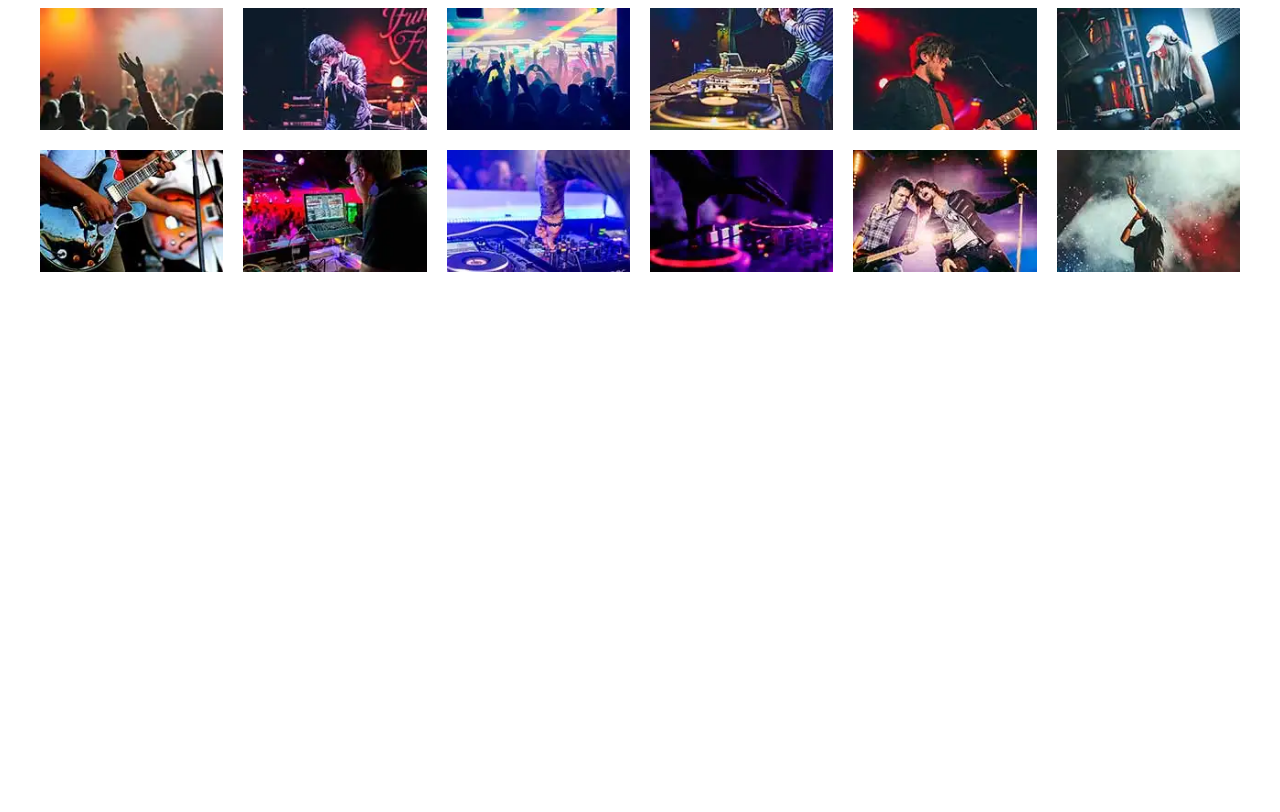
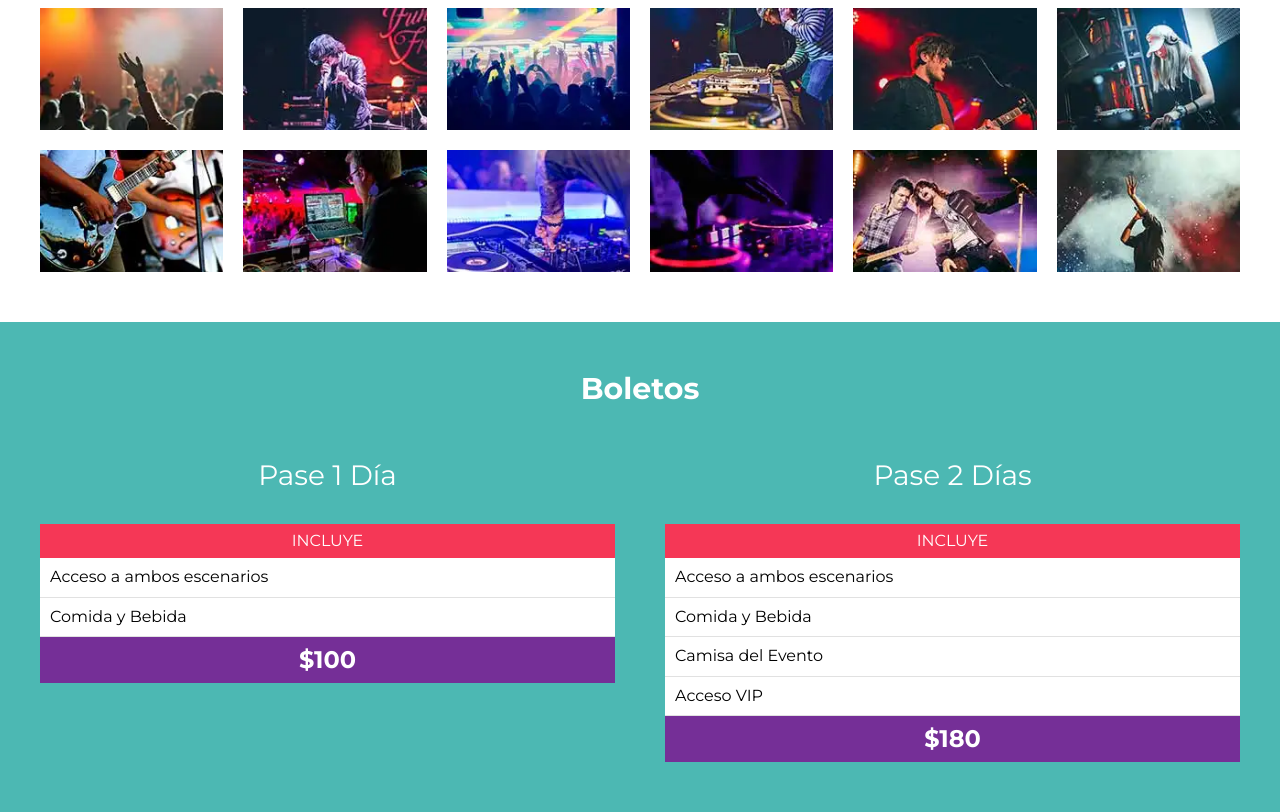
Before and after one commit to ElizabethCrnl/DesarrolloWeb05, a plain HTML site: page index.html in a window 1280 px wide. Shown: the part 2881-3693 px from the top of the page. Before the commit the page ends 3203 px from the top, so only its background shows below. Drawn offline with Linux system fonts and the light colour scheme.

Commit message:
gitignore y boletos

```diff
--- a/build/css/app.css
+++ b/build/css/app.css
@@ -623,3 +623,64 @@ img {
 .btn-cerrar:hover {
   cursor: pointer;
 }
+
+.boletos {
+  padding: 5rem 0;
+}
+.boletos h3 {
+  text-align: center;
+  color: #FFFFFF;
+  margin-bottom: 2rem;
+}
+@media (min-width: 768px) {
+  .boletos .contenedor-boletos {
+    display: grid;
+    grid-template-columns: repeat(2, 1fr);
+    gap: 5rem;
+  }
+}
+
+.pase {
+  color: black;
+}
+.pase-nombre {
+  text-align: center;
+  font-size: 2.8rem;
+  color: #FFFFFF;
+}
+.pase-header, .pase-footer {
+  padding: 0.5rem;
+}
+.pase-header p, .pase-footer p {
+  text-align: center;
+  color: #FFFFFF;
+  margin: 0;
+}
+.pase-header {
+  background-color: #F53756;
+}
+.pase-header p {
+  text-transform: uppercase;
+  font-size: 1.6rem;
+}
+.pase-body {
+  background-color: #FFFFFF;
+}
+.pase-body ul {
+  margin: 0;
+  padding: 0;
+  list-style: none;
+}
+.pase-body ul li,
+.pase-body ul :nth-child(odd) {
+  background-color: #FFFFFF;
+  padding: 1rem;
+  border-bottom: 1px solid #E1E1E1;
+}
+.pase-footer {
+  background-color: #752F97;
+}
+.pase-footer p {
+  font-size: 2.4rem;
+  font-weight: 700;
+}
--- a/index.html
+++ b/index.html
@@ -167,6 +167,44 @@
         <ul class="galeria-imagenes"></ul>
     </section>
 
+    <section class="boletos bg-verde">
+        <h3>Boletos</h3>
+        <div class="contenedor contenedor-boletos">
+            <div class="basico-pase">
+                <p class="pase-nombre">Pase 1 Día</p>
+                <header class="pase-header">
+                    <p>Incluye</p>
+                </header>
+                <div class="pase-body">
+                    <ul>
+                        <li>Acceso a ambos escenarios</li>
+                        <li>Comida y Bebida</li>
+                    </ul>
+                </div>
+                <footer class="pase-footer">
+                    <p>$100</p>
+                </footer>
+            </div><!--.basico pase-->
+            <div class="premium-pase">
+                <p class="pase-nombre">Pase 2 Días</p>
+                <header class="pase-header">
+                    <p>Incluye</p>
+                </header>
+                <div class="pase-body">
+                    <ul>
+                        <li>Acceso a ambos escenarios</li>
+                        <li>Comida y Bebida</li>
+                        <li>Camisa del Evento</li>
+                        <li>Acceso VIP</li>
+                    </ul>
+                </div>
+                <footer class="pase-footer">
+                    <p>$180</p>
+                </footer>
+            </div><!--premium pase-->
+        </div>
+    </section>
+
     <script src="build/js/app.js"></script>
 </body>
 </html>
```
Also changed, not shown: build/css/layout/boletos.css (added), 1 other file.
